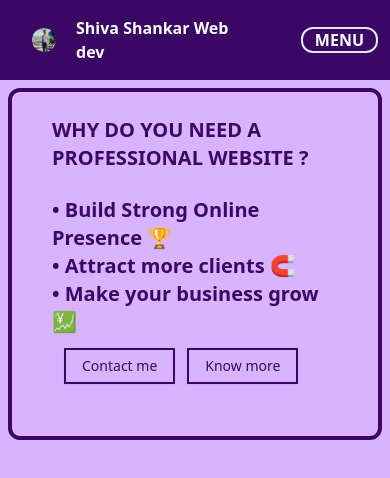
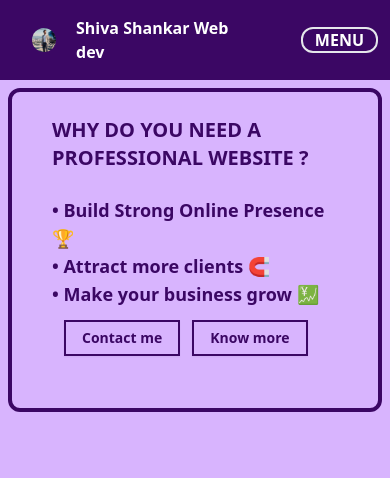
Before and after one commit to monster-1951/portfolio-website, a Next.js app: page / in a window 390 px wide. Shown: the top 478 px of the page. Built offline with nearby package versions, Linux system fonts and the light colour scheme.

Commit message:
third commit

```diff
--- a/src/components/custom/HeroSection.tsx
+++ b/src/components/custom/HeroSection.tsx
@@ -12,7 +12,7 @@ const HeroSection = () => {
           <h1 className="md:text-2xl p-3 font-bold text-xl -mt-4">
             WHY DO YOU NEED A PROFESSIONAL WEBSITE ?
           </h1>
-          <div className="p-3 font-semibold md:text-2xl text-xl">
+          <div className="p-3 font-semibold md:text-2xl text-lg">
             <p>&#x2022; Build Strong Online Presence 🏆</p>
             <p>&#x2022; Attract more clients 🧲</p>
             <p>&#x2022; Make your business grow 💹</p>
@@ -20,13 +20,13 @@ const HeroSection = () => {
               <Link href={'/ContactShivaShankar'}>
               <Button
                 variant={"outline"}
-                className="border-2 border-purple-950 w-fit"
+                className="border-2 border-purple-950 w-fit font-semibold hover:font-bold"
               >
                 Contact me
               </Button></Link>
               <Button
                 variant={"outline"}
-                className="border-2 border-purple-950 w-fit"
+                className="border-2 border-purple-950 w-fit font-semibold hover:font-bold"
               >
                 Know more
               </Button>
```
